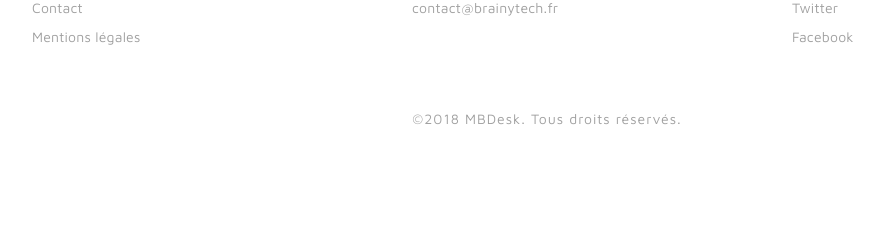
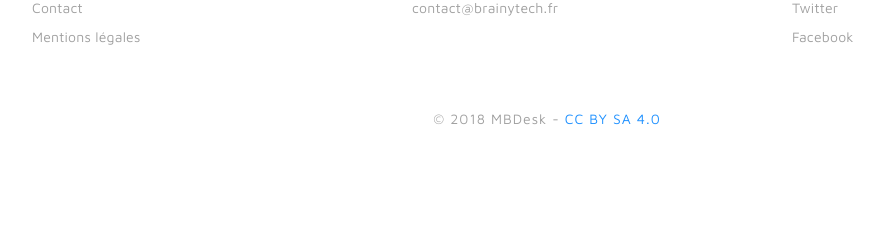
Before and after one commit to julien-pintodafonseca/My_Brainy_Desk, a PHP site: page /index.php in a window 1280 px wide. Shown: the part 1513-1742 px from the top of the page, without its empty margins (93-975 px from the left). Run offline with PHP 8.4, Linux system fonts and the light colour scheme.

Commit message:
Update components/footer.php

```diff
--- a/components/footer.php
+++ b/components/footer.php
@@ -29,7 +29,7 @@
 
     <div class="row">
         <div class="col" id="legal-mentions" data-aos="fade-up" data-aos-delay="100" data-aos-once="true">
-            <span>©2018 MBDesk. Tous droits réservés.</span>
+            <span>© 2018 MBDesk - <a href="https://creativecommons.org/licenses/by-sa/4.0/legalcode.fr">CC BY SA 4.0</a></span>
         </div>
     </div>
 
```
